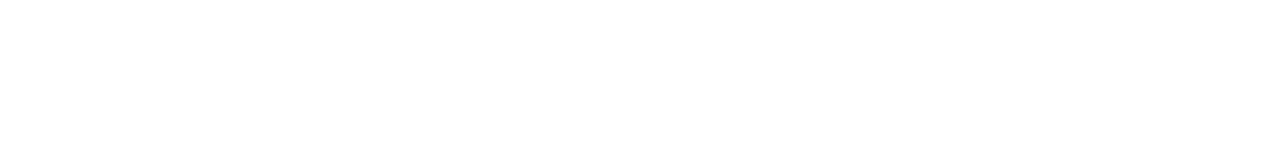
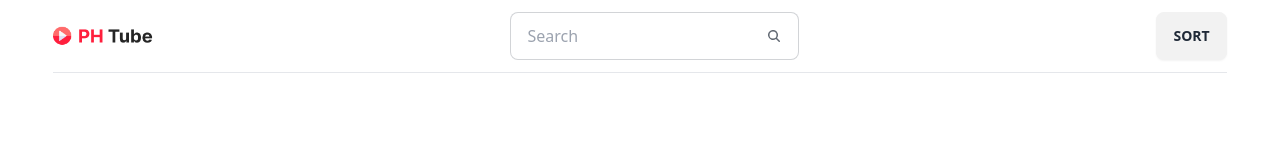
Before and after one commit to Parthaprotimdev/Project-PHero-Tube, a plain HTML site: page index.html in a window 1280 px wide. Drawn offline with nearby package versions, Linux system fonts and the light colour scheme.

Commit message:
navbar added

```diff
--- a/index.html
+++ b/index.html
@@ -1,5 +1,5 @@
 <!DOCTYPE html>
-<html lang="en">
+<html lang="en" data-theme="light">
   <head>
     <meta charset="UTF-8" />
     <meta name="viewport" content="width=device-width, initial-scale=1.0" />
@@ -12,5 +12,35 @@
     <script src="https://cdn.tailwindcss.com"></script>
     <link rel="stylesheet" href="./style.css" />
   </head>
-  <body></body>
+  <body>
+    <header>
+      <nav
+        class="w-11/12 mx-auto py-3 flex justify-between items-center border-b"
+      >
+        <div class="logo">
+          <img class="w-[100px]" src="./assets/Logo.png" alt="" />
+        </div>
+        <div class="search">
+          <label class="input input-bordered flex items-center gap-2">
+            <input type="text" class="grow" placeholder="Search" />
+            <svg
+              xmlns="http://www.w3.org/2000/svg"
+              viewBox="0 0 16 16"
+              fill="currentColor"
+              class="h-4 w-4 opacity-70"
+            >
+              <path
+                fill-rule="evenodd"
+                d="M9.965 11.026a5 5 0 1 1 1.06-1.06l2.755 2.754a.75.75 0 1 1-1.06 1.06l-2.755-2.754ZM10.5 7a3.5 3.5 0 1 1-7 0 3.5 3.5 0 0 1 7 0Z"
+                clip-rule="evenodd"
+              />
+            </svg>
+          </label>
+        </div>
+        <div class="short">
+          <button class="btn">SORT</button>
+        </div>
+      </nav>
+    </header>
+  </body>
 </html>
```
Also changed, not shown: tailwind.config.js (added).
